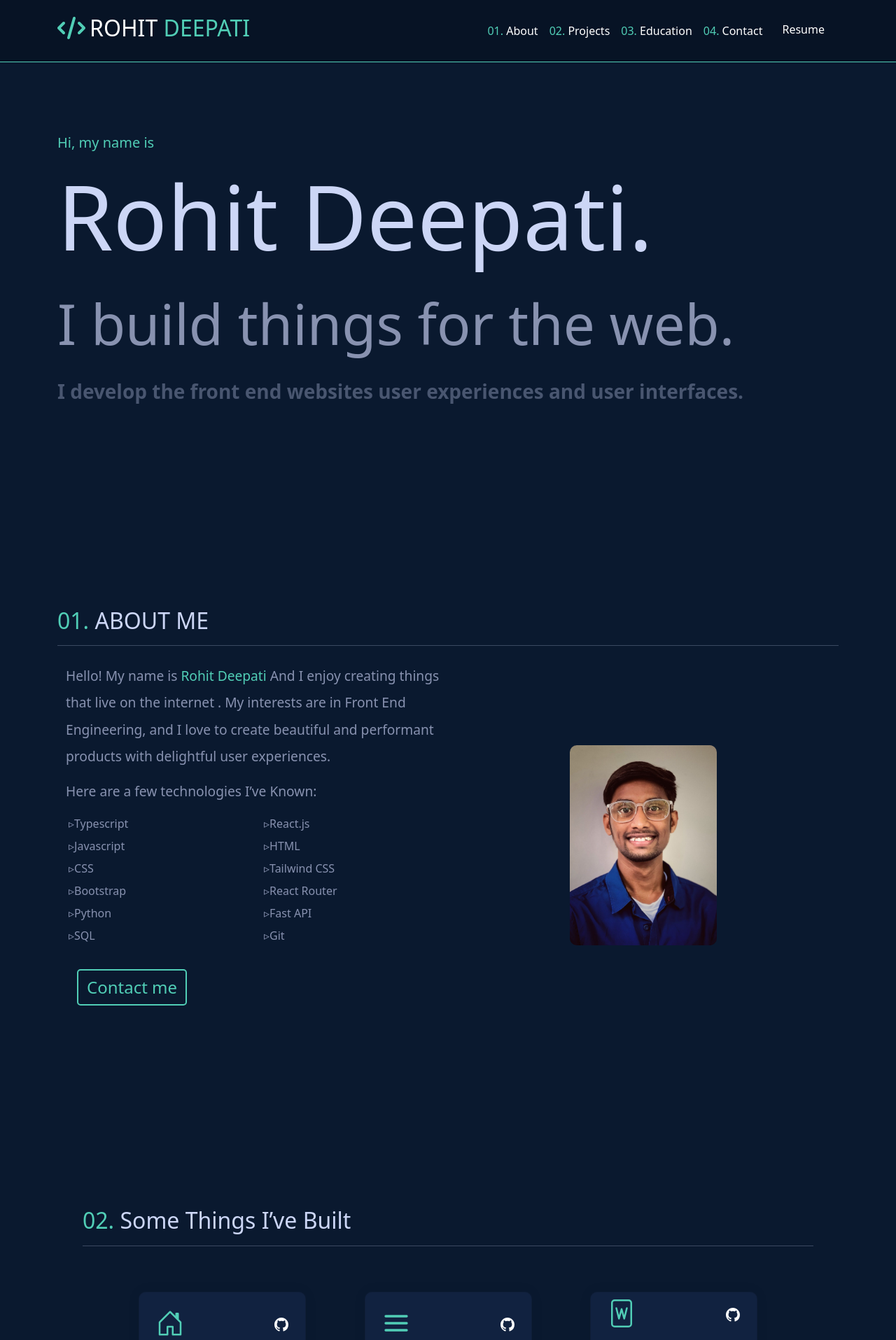
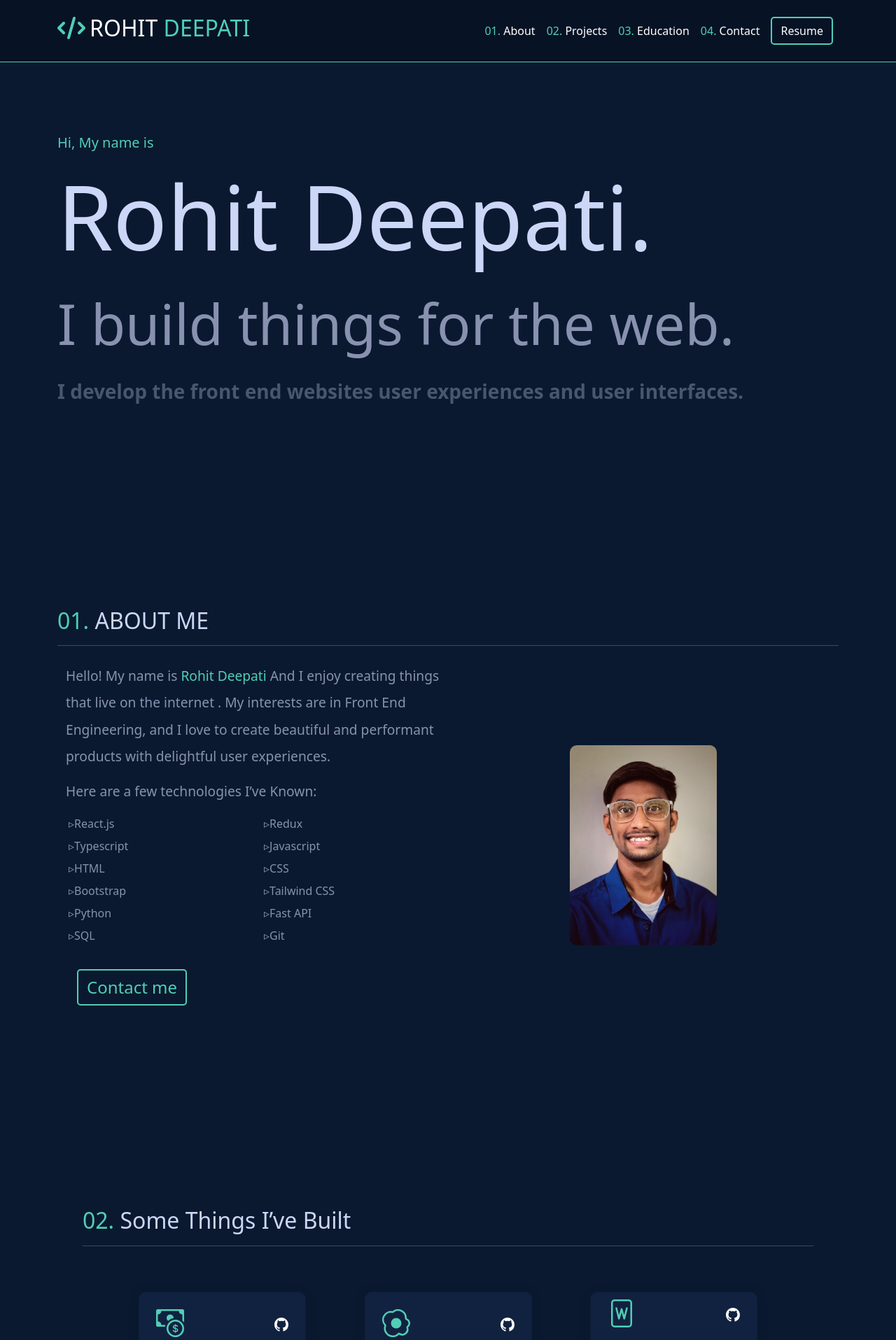
Before and after one commit to RohitDeepati/Personal-Portfolio, a React (Vite) app: page / in a window 1280 px wide. Shown: the top 1915 px of the page at 70% size. Built offline with nearby package versions, Linux system fonts and the light colour scheme.

Commit message:
style fixes

```diff
--- a/src/App.css
+++ b/src/App.css
@@ -52,12 +52,10 @@ h2 {
   border: 1px solid #51ceb6 !important;
   border-radius: 5px;
 }
-.techSkils:hover {
-  color: #51ceb6;
-  text-decoration: underline !important;
-  text-decoration-color: #64ffda !important;
-  cursor: pointer !important;
+.resumeBtn {
+  border: 2px solid #51ceb6 !important;
 }
+
 /* home styles */
 #home h1 {
   font-size: 8rem;
@@ -198,10 +196,11 @@ nav .btn {
 #projects .card {
   background-color: var(--card-bg);
   cursor: pointer;
+  animation: all 3s ease-in !important;
 }
 
 #projects .card:hover {
-  transform: translateY(-5px);
+  transform: scale(1.1);
 }
 
 #projects .card-title {
@@ -209,10 +208,10 @@ nav .btn {
   font-size: 20px;
   text-align: start;
 }
-#projects .card-title:hover {
+/* #projects .card-title:hover {
   color: #51ceb6;
   text-decoration: underline;
-}
+} */
 
 #projects .show {
   color: #128c7e;
@@ -241,12 +240,12 @@ nav .btn {
   color: #8892b0;
 }
 
-#education .card-title:hover {
+/* #education .card-title:hover {
   color: #51ceb6 !important;
   text-decoration: underline !important;
   text-decoration-color: #64ffda !important;
   cursor: pointer !important;
-}
+} */
 
 #education .card:hover {
   transform: translateY(-5px);
--- a/src/assets/Icons/SvgIcons.jsx
+++ b/src/assets/Icons/SvgIcons.jsx
@@ -1,18 +1,15 @@
 // foodicon
 export const foodIcon = (
   <svg
-    viewBox="0 0 24 24"
-    fill="none"
     xmlns="http://www.w3.org/2000/svg"
     width="40"
     height="40"
-    className="bi"
-    stroke="currentColor"
-    stroke-width="2"
-    stroke-linecap="round"
-    stroke-linejoin="round"
+    fill="currentColor"
+    className="bi bi-egg-fried"
+    viewBox="0 0 16 16"
   >
-    <path d="M3 12h18M3 6h18M3 18h18" />
+    <path d="M8 11a3 3 0 1 0 0-6 3 3 0 0 0 0 6" />
+    <path d="M13.997 5.17a5 5 0 0 0-8.101-4.09A5 5 0 0 0 1.28 9.342a5 5 0 0 0 8.336 5.109 3.5 3.5 0 0 0 5.201-4.065 3.001 3.001 0 0 0-.822-5.216zm-1-.034a1 1 0 0 0 .668.977 2.001 2.001 0 0 1 .547 3.478 1 1 0 0 0-.341 1.113 2.5 2.5 0 0 1-3.715 2.905 1 1 0 0 0-1.262.152 4 4 0 0 1-6.67-4.087 1 1 0 0 0-.2-1 4 4 0 0 1 3.693-6.61 1 1 0 0 0 .8-.2 4 4 0 0 1 6.48 3.273z" />
   </svg>
 );
 
@@ -194,10 +191,16 @@ export const budgetIcon = (
     width="40"
     height="40"
     fill="currentColor"
-    class="bi bi-house-door"
+    class="bi bi-cash-coin"
     viewBox="0 0 16 16"
   >
-    <path d="M8.354 1.146a.5.5 0 0 0-.708 0l-6 6A.5.5 0 0 0 1.5 7.5v7a.5.5 0 0 0 .5.5h4.5a.5.5 0 0 0 .5-.5v-4h2v4a.5.5 0 0 0 .5.5H14a.5.5 0 0 0 .5-.5v-7a.5.5 0 0 0-.146-.354L13 5.793V2.5a.5.5 0 0 0-.5-.5h-1a.5.5 0 0 0-.5.5v1.293zM2.5 14V7.707l5.5-5.5 5.5 5.5V14H10v-4a.5.5 0 0 0-.5-.5h-3a.5.5 0 0 0-.5.5v4z" />
+    <path
+      fill-rule="evenodd"
+      d="M11 15a4 4 0 1 0 0-8 4 4 0 0 0 0 8m5-4a5 5 0 1 1-10 0 5 5 0 0 1 10 0"
+    />
+    <path d="M9.438 11.944c.047.596.518 1.06 1.363 1.116v.44h.375v-.443c.875-.061 1.386-.529 1.386-1.207 0-.618-.39-.936-1.09-1.1l-.296-.07v-1.2c.376.043.614.248.671.532h.658c-.047-.575-.54-1.024-1.329-1.073V8.5h-.375v.45c-.747.073-1.255.522-1.255 1.158 0 .562.378.92 1.007 1.066l.248.061v1.272c-.384-.058-.639-.27-.696-.563h-.668zm1.36-1.354c-.369-.085-.569-.26-.569-.522 0-.294.216-.514.572-.578v1.1zm.432.746c.449.104.655.272.655.569 0 .339-.257.571-.709.614v-1.195z" />
+    <path d="M1 0a1 1 0 0 0-1 1v8a1 1 0 0 0 1 1h4.083q.088-.517.258-1H3a2 2 0 0 0-2-2V3a2 2 0 0 0 2-2h10a2 2 0 0 0 2 2v3.528c.38.34.717.728 1 1.154V1a1 1 0 0 0-1-1z" />
+    <path d="M9.998 5.083 10 5a2 2 0 1 0-3.132 1.65 6 6 0 0 1 3.13-1.567" />
   </svg>
 );
 
--- a/src/components/About.jsx
+++ b/src/components/About.jsx
@@ -28,14 +28,14 @@ const About = () => {
                 <div className="col-6 ">
                   <ul className="list-unstyled">
                     <li className="p-1">
+                      <span>▹</span>React.js
+                    </li>
+                    <li className="p-1">
                       <span>▹</span>Typescript
                     </li>
 
                     <li className="p-1">
-                      <span>▹</span>Javascript
-                    </li>
-                    <li className="p-1">
-                      <span>▹</span>CSS
+                      <span>▹</span>HTML
                     </li>
                     <li className="p-1">
                       <span>▹</span>Bootstrap
@@ -51,16 +51,16 @@ const About = () => {
                 <div className="col-6">
                   <ul className="list-unstyled">
                     <li className="p-1">
-                      <span>▹</span>React.js
+                      <span>▹</span>Redux
                     </li>
                     <li className="p-1">
-                      <span>▹</span>HTML
+                      <span>▹</span>Javascript
+                    </li>
+                    <li className="p-1">
+                      <span>▹</span>CSS
                     </li>
                     <li className="p-1">
                       <span>▹</span>Tailwind CSS
-                    </li>
-                    <li className="p-1">
-                      <span>▹</span>React Router
                     </li>
                     <li className="p-1">
                       <span>▹</span>Fast API
--- a/src/components/Education.jsx
+++ b/src/components/Education.jsx
@@ -17,7 +17,7 @@ const Education = () => {
             <EducationDetails
               year="2019-2022"
               collegeDegree="Bachelor's Degree in Engineering Technology."
-              collegeTitle="Godavari Institute of Engineering and Technology - Rajahmundry."
+              collegeTitle="Jawaharlal Nehru Technological University, Kakinada."
             />
             <EducationDetails
               year="2016-2019"
@@ -27,7 +27,7 @@ const Education = () => {
             <EducationDetails
               year="2015-2016"
               collegeDegree="10th"
-              collegeTitle="SOBHANA(E.M)SCHOOL - RAZOLE"
+              collegeTitle="SOBHANA (E.M) SCHOOL - Razole."
             />
           </div>
         </div>
--- a/src/components/Home.jsx
+++ b/src/components/Home.jsx
@@ -4,7 +4,7 @@ const Home = () => {
   return (
     <section className="text-light p-5" id="home">
       <div className="container align-items-center justify-content-between py-3">
-        <h5 className="fs-5 name">Hi, my name is</h5>
+        <h5 className="fs-5 name">Hi, My name is</h5>
         <h1 className="pb-2 pt-2">Rohit Deepati.</h1>
         <h6 className="lh-base">I build things for the web.</h6>
         <p className="lead my-3 fw-bold fs-3">
--- a/src/components/Navbar.jsx
+++ b/src/components/Navbar.jsx
@@ -83,7 +83,7 @@ const Navbar = () => {
                 <a
                   href="https://drive.google.com/file/d/1P8Be0zvPgqFeZMNMiCbjHWQz0D8wZqd3/view?usp=sharing"
                   target="_blank"
-                  className="text-white border-0 btn"
+                  className="text-white border-0 btn resumeBtn"
                 >
                   Resume
                 </a>
--- a/src/utilities/ProjectDetails.jsx
+++ b/src/utilities/ProjectDetails.jsx
@@ -47,9 +47,9 @@ export const ProjectDetails = ({
           </a>
           <p className="card-text">{projectDescription}</p>
           <div className="d-flex justify-content-around flex-wrap">
-            <p className="techSkils">{techUsed1}</p>
-            <p className="techSkils">{techUsed2}</p>
-            <p className="techSkils">{techUsed3}</p>
+            <p>{techUsed1}</p>
+            <p>{techUsed2}</p>
+            <p>{techUsed3}</p>
           </div>
         </div>
       </div>
```
Also changed, not shown: src/components/ContactMe.jsx (+1 -9 lines).
